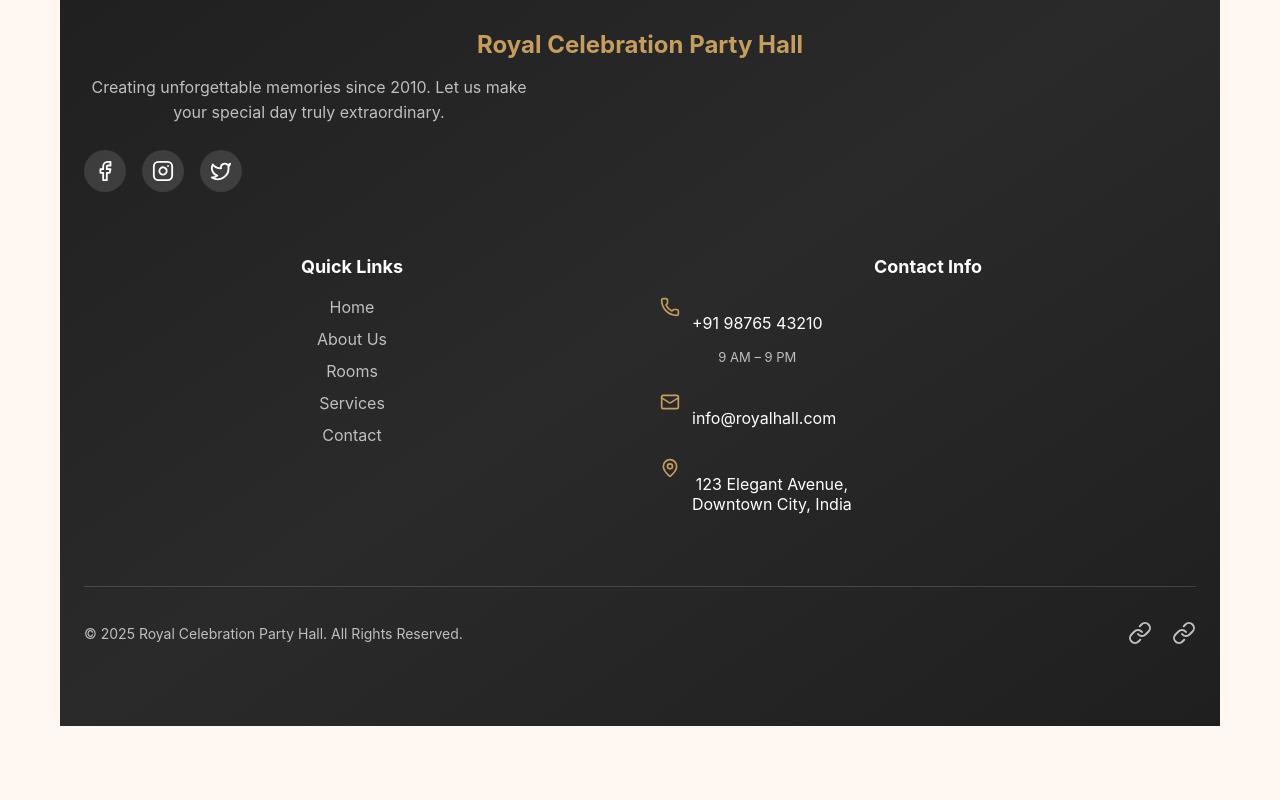
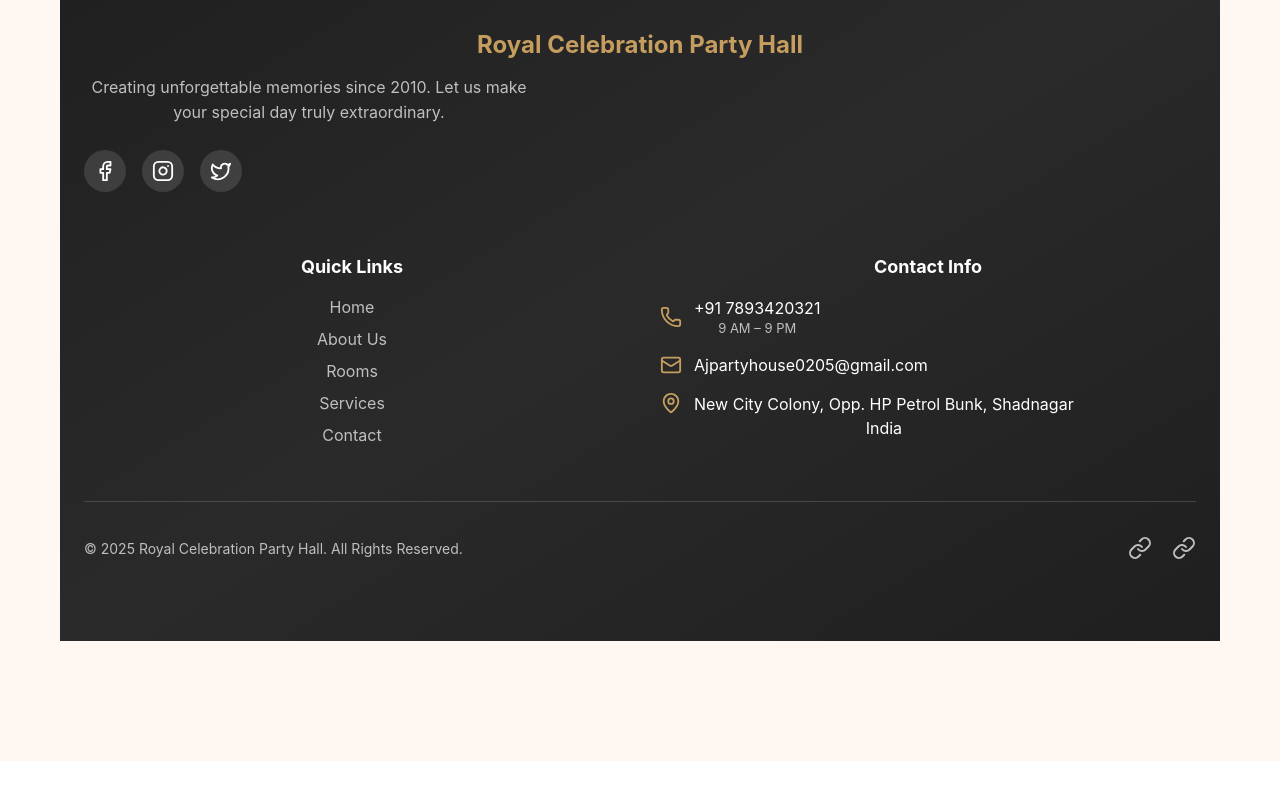
Before and after one commit to pathapatisneha2025-commits/Partyhousewebsite, a React (Create React App) app: page /rooms in a window 1280 px wide. Shown: the part 888-1688 px from the top of the page. After the commit the page ends 1649 px from the top, so only its background shows below. Built offline with nearby package versions, Linux system fonts and the light colour scheme; no server answers.

Commit message:
Initial commit

```diff
--- a/src/component/contactsection.jsx
+++ b/src/component/contactsection.jsx
@@ -243,12 +243,12 @@ export function ContactSection() {
               height: "fit-content",
             }}
           >
-            <ContactInfo icon={<Phone />} title="Phone" info="+91 98765 43210" sub="9 AM – 9 PM" />
-            <ContactInfo icon={<Mail />} title="Email" info="info@royalhall.com" sub="24-hour reply" />
+            <ContactInfo icon={<Phone />} title="Phone" info="+91  7893420321" sub="9 AM – 9 PM" />
+            <ContactInfo icon={<Mail />} title="Email" info="Ajpartyhouse0205@gmail.com" sub="24-hour reply" />
             <ContactInfo
               icon={<MapPin />}
               title="Location"
-              info="123 Elegant Avenue, Downtown City"
+              info="new city colony, opp to hp petrol bunk, Shadnagar"
               sub="India – 600001"
             />
           </motion.div>
--- a/src/component/footersection.jsx
+++ b/src/component/footersection.jsx
@@ -133,6 +133,7 @@ export function Footer() {
           </motion.div>
 
           {/* CONTACT INFO */}
+         {/* CONTACT INFO */}
 <motion.div
   initial={{ opacity: 0, y: 20 }}
   whileInView={{ opacity: 1, y: 0 }}
@@ -143,34 +144,57 @@ export function Footer() {
   </h4>
 
   <ul style={{ listStyle: "none", padding: 0 }}>
+
     {/* Phone */}
-              <li style={{ display: "flex", gap: "12px", marginBottom: "14px" }}>
-                <Phone size={20} color="#c59d5f" />
-                <div>
-                  <p>+91 98765 43210</p>
-                  <p style={{ fontSize: "13px", color: "#bfbfbf" }}>
+    <li
+      style={{
+        display: "flex",
+        alignItems: "center",
+        gap: "12px",
+        marginBottom: "16px"
+      }}
+    >
+      <Phone size={22} color="#c59d5f" />
+      <div style={{ lineHeight: "1.4" }}>
+        <p style={{ margin: 0 }}>+91 7893420321</p>
+        <p style={{ fontSize: "13px", color: "#bfbfbf", margin: 0 }}>
           9 AM – 9 PM
         </p>
       </div>
     </li>
 
-              {/* Mail */}
-              <li style={{ display: "flex", gap: "12px", marginBottom: "14px" }}>
-                <Mail size={20} color="#c59d5f" />
-                <p>info@royalhall.com</p>
+    {/* Email */}
+    <li
+      style={{
+        display: "flex",
+        alignItems: "center",
+        gap: "12px",
+        marginBottom: "16px"
+      }}
+    >
+      <Mail size={22} color="#c59d5f" />
+      <p style={{ margin: 0 }}>Ajpartyhouse0205@gmail.com</p>
     </li>
 
     {/* Address */}
-              <li style={{ display: "flex", gap: "12px" }}>
-                <MapPin size={20} color="#c59d5f" />
-                <p>
-                  123 Elegant Avenue,
+    <li
+      style={{
+        display: "flex",
+        alignItems: "flex-start",
+        gap: "12px"
+      }}
+    >
+      <MapPin size={22} color="#c59d5f" />
+      <p style={{ margin: 0, lineHeight: "1.5" }}>
+        New City Colony, Opp. HP Petrol Bunk, Shadnagar
         <br />
-                  Downtown City, India
+        India
       </p>
     </li>
+
   </ul>
 </motion.div>
+
         </div>
 
         {/* BOTTOM BAR */}
--- a/src/component/navbar.jsx
+++ b/src/component/navbar.jsx
@@ -1,15 +1,24 @@
 import React, { useState, useEffect } from "react";
-import { Link } from "react-router-dom";
+import { Link, useLocation } from "react-router-dom";
 import { FiMenu, FiX } from "react-icons/fi";
 
 export default function Navbar() {
   const [shrink, setShrink] = useState(false);
   const [mobileOpen, setMobileOpen] = useState(false);
 
+  const location = useLocation();
+
+  // Auto close mobile menu when route changes
+  useEffect(() => {
+    setMobileOpen(false);
+  }, [location.pathname]);
+
+  // Shrink navbar on scroll
   useEffect(() => {
     const handleScroll = () => {
       setShrink(window.scrollY > 50);
     };
+
     window.addEventListener("scroll", handleScroll);
     return () => window.removeEventListener("scroll", handleScroll);
   }, []);
@@ -17,11 +26,13 @@ export default function Navbar() {
   return (
     <nav className={`navbar ${shrink ? "shrink" : ""}`}>
       <div className="nav-container">
-        <Link to="/" className="logo">
+
+        {/* Logo */}
+        <Link to="/" className="logo" onClick={() => setMobileOpen(false)}>
           <img src="/Logoimage.jpeg" alt="Logo" />
         </Link>
 
-        {/* Hamburger icon fixed */}
+        {/* Hamburger Icon */}
         <div
           className="mobile-menu-icon"
           onClick={() => setMobileOpen(!mobileOpen)}
@@ -29,16 +40,19 @@ export default function Navbar() {
           {mobileOpen ? <FiX size={28} /> : <FiMenu size={28} />}
         </div>
 
+        {/* Navigation Links */}
         <ul className={`nav-links ${mobileOpen ? "open" : ""}`}>
-          <li><Link to="/">Home</Link></li>
-          <li><Link to="/about">About Us</Link></li>
-          <li><Link to="/rooms">Rooms</Link></li>
-          <li><Link to="/bookingpage">Bookings</Link></li>
-          <li><Link to="/contact">Contact</Link></li>
-          <li><Link to="/services">Services</Link></li>
+          <li><Link to="/" onClick={() => setMobileOpen(false)}>Home</Link></li>
+          <li><Link to="/about" onClick={() => setMobileOpen(false)}>About Us</Link></li>
+          <li><Link to="/rooms" onClick={() => setMobileOpen(false)}>Rooms</Link></li>
+          <li><Link to="/bookingpage" onClick={() => setMobileOpen(false)}>Bookings</Link></li>
+          <li><Link to="/contact" onClick={() => setMobileOpen(false)}>Contact</Link></li>
+          <li><Link to="/services" onClick={() => setMobileOpen(false)}>Services</Link></li>
         </ul>
+
       </div>
 
+      {/* Styles */}
       <style jsx="true">{`
         .navbar {
           position: sticky;
@@ -61,7 +75,7 @@ export default function Navbar() {
           justify-content: space-between;
           align-items: center;
           padding: 20px 25px;
-          position: relative; /* allow absolute children */
+          position: relative;
         }
 
         .logo img {
@@ -75,8 +89,8 @@ export default function Navbar() {
           display: flex;
           gap: 30px;
           list-style: none;
+          padding: 0;
           margin: 0;
-          padding: 0;
         }
 
         .nav-links li a {
@@ -88,7 +102,7 @@ export default function Navbar() {
           transition: 0.3s ease;
         }
 
-        /* Mobile styles */
+        /* Mobile View */
         .mobile-menu-icon {
           display: none;
           cursor: pointer;
@@ -97,10 +111,10 @@ export default function Navbar() {
         @media (max-width: 768px) {
           .mobile-menu-icon {
             display: block;
-            position: fixed;      /* fix position on screen */
+            position: fixed;
             top: 20px;
             right: 20px;
-            z-index: 1100;        /* above navbar */
+            z-index: 1100;
             background: white;
             border-radius: 8px;
             padding: 4px;
@@ -114,13 +128,11 @@ export default function Navbar() {
             transition: max-height 0.4s ease;
             background: rgba(255, 255, 255, 0.95);
             backdrop-filter: blur(12px);
-            gap: 12px;
-            list-style: none;
             width: 100%;
             position: absolute;
-            top: 70px;              /* slide below navbar */
+            top: 70px;
             left: 0;
-            padding: 0;
+            gap: 12px;
           }
 
           .nav-links.open {
@@ -129,8 +141,8 @@ export default function Navbar() {
 
           .nav-links li a {
             text-align: center;
+            padding: 15px 0;
             display: block;
-            padding: 15px 0;
           }
         }
       `}</style>
--- a/src/pages/BookingPage.jsx
+++ b/src/pages/BookingPage.jsx
@@ -20,14 +20,20 @@ export default function BookingPage() {
   const [rooms, setRooms] = useState([]);
   const [bookings, setBookings] = useState([]);
 
-  const services = [
-    "Photography",
-    "Catering",
-    "DJ / Music",
-    "Decoration",
-    "Lighting",
-    "Custom Package",
-  ];
+const services = [
+ // Add-ons from image
+  "Cold Fire 2 - 499/-",
+  "Cold Fire 4 - 799/-",
+  "Balloons - 499/-",
+  "Candle Entry - 499/-",
+  "Name Board - 99/-",
+  "Age Board - 99/-",
+  "Light Effect - 499/-",
+  "Fire Gun - 499/-",
+  "Fog Entry - 499/-",
+  "Photography Add-on - 3000/-"
+];
+
 
   // Fetch rooms and bookings
   useEffect(() => {
```
Lines whose indentation alone changed are shown as unchanged.
